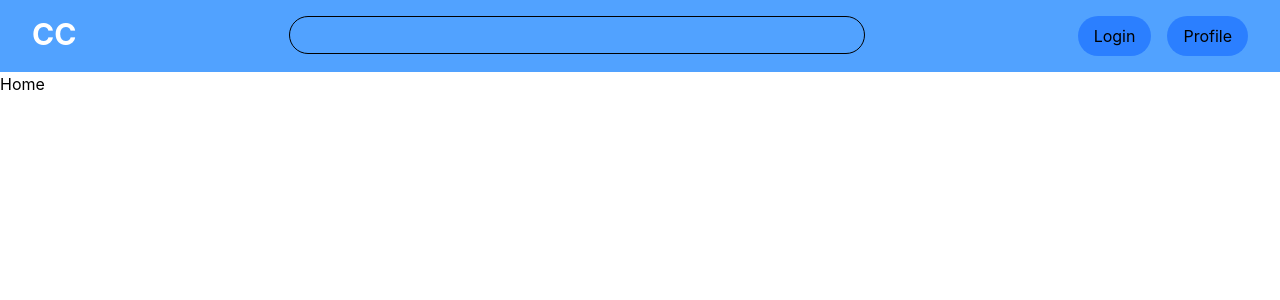
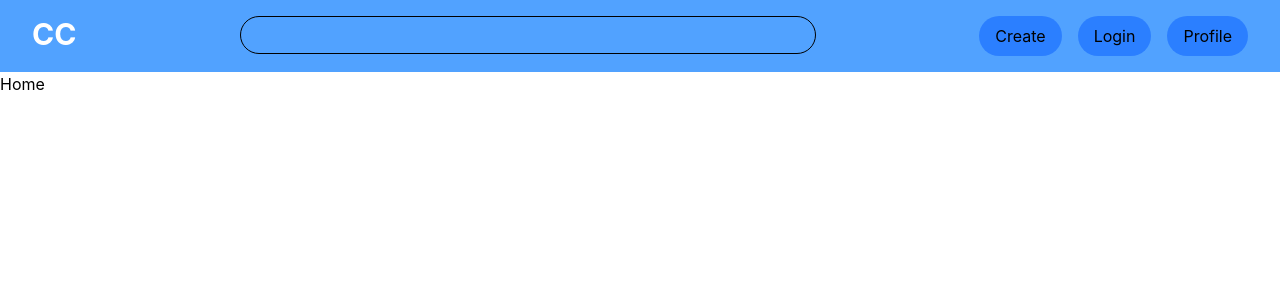
Before and after one commit to AyubKureshi/Campus-Connect, a React app in the folder frontend/: page / in a window 1280 px wide. Shown: the top 300 px of the page. Built offline with nearby package versions, Linux system fonts and the light colour scheme; the HTML template or start-up script is replaced by a standard one.

Commit message:
Navbar and routing updates

```diff
--- a/frontend/src/App.jsx
+++ b/frontend/src/App.jsx
@@ -3,6 +3,8 @@ import Navbar from "./components/Navbar";
 import Home from "./pages/Home";
 import Login from "./pages/Login";
 import NotFound from "./pages/NotFound";
+
+import ProjectForm from "./pages/Project";
 
 const App = () => {
   return (
@@ -12,6 +14,7 @@ const App = () => {
         <Route path="/" element={<Home />} />
         <Route path="/login" element={<Login />} />
         {/* <Route path="/user/profile" element={<Profile />} /> */}
+        <Route path="/create" element={<ProjectForm/>}/>
         <Route path="*" element={<NotFound />} />
       </Routes>
     </div>
--- a/frontend/src/components/Navbar.jsx
+++ b/frontend/src/components/Navbar.jsx
@@ -13,6 +13,9 @@ const Navbar = () => {
         />
       </div>
       <div className="flex gap-4">
+          <Link to={"/create"} className="px-4 py-2 bg-blue-500 rounded-full">
+          Create
+        </Link>
         <Link to={"/login"} className="px-4 py-2 bg-blue-500 rounded-full">
           Login
         </Link>
```
